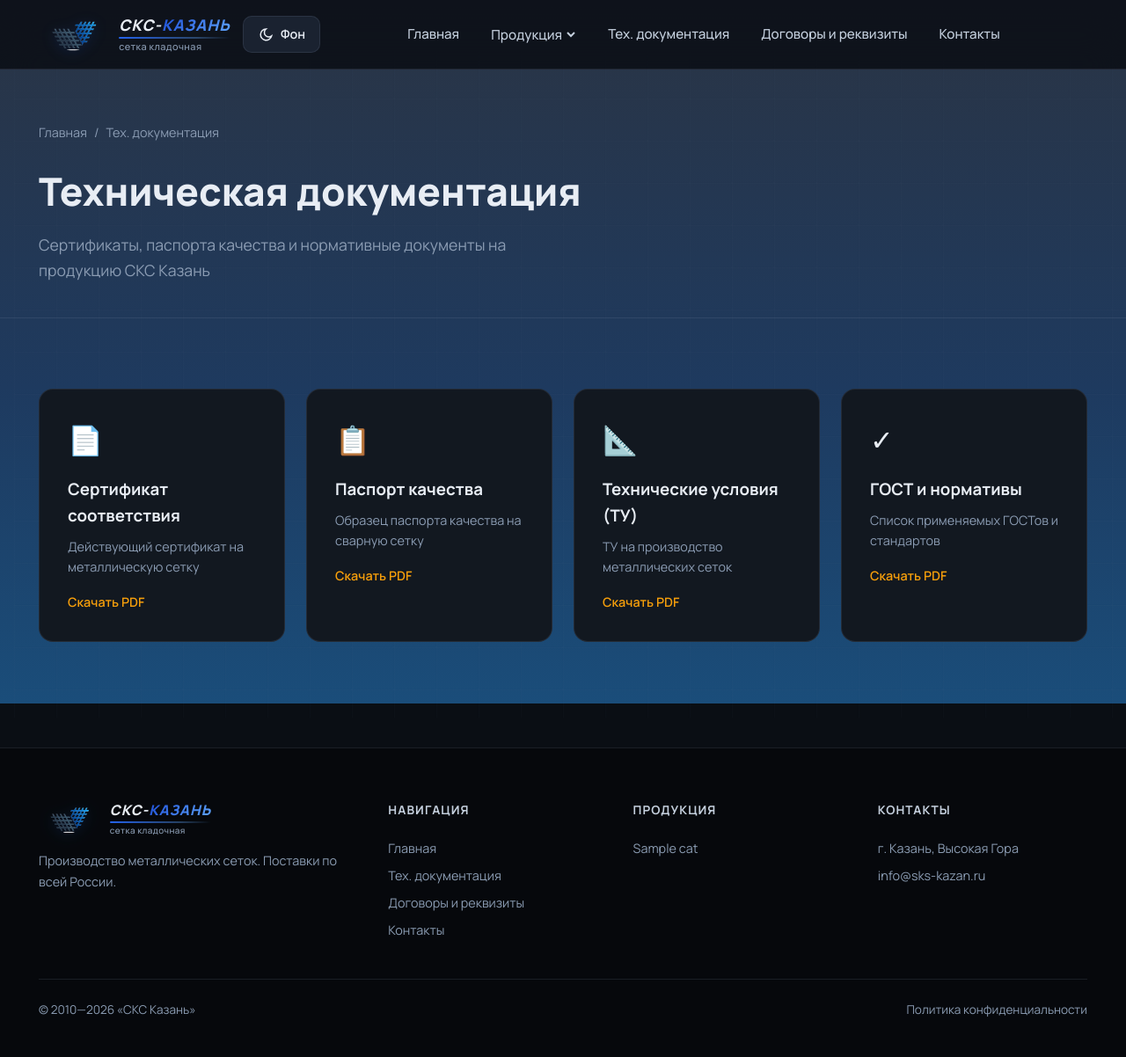
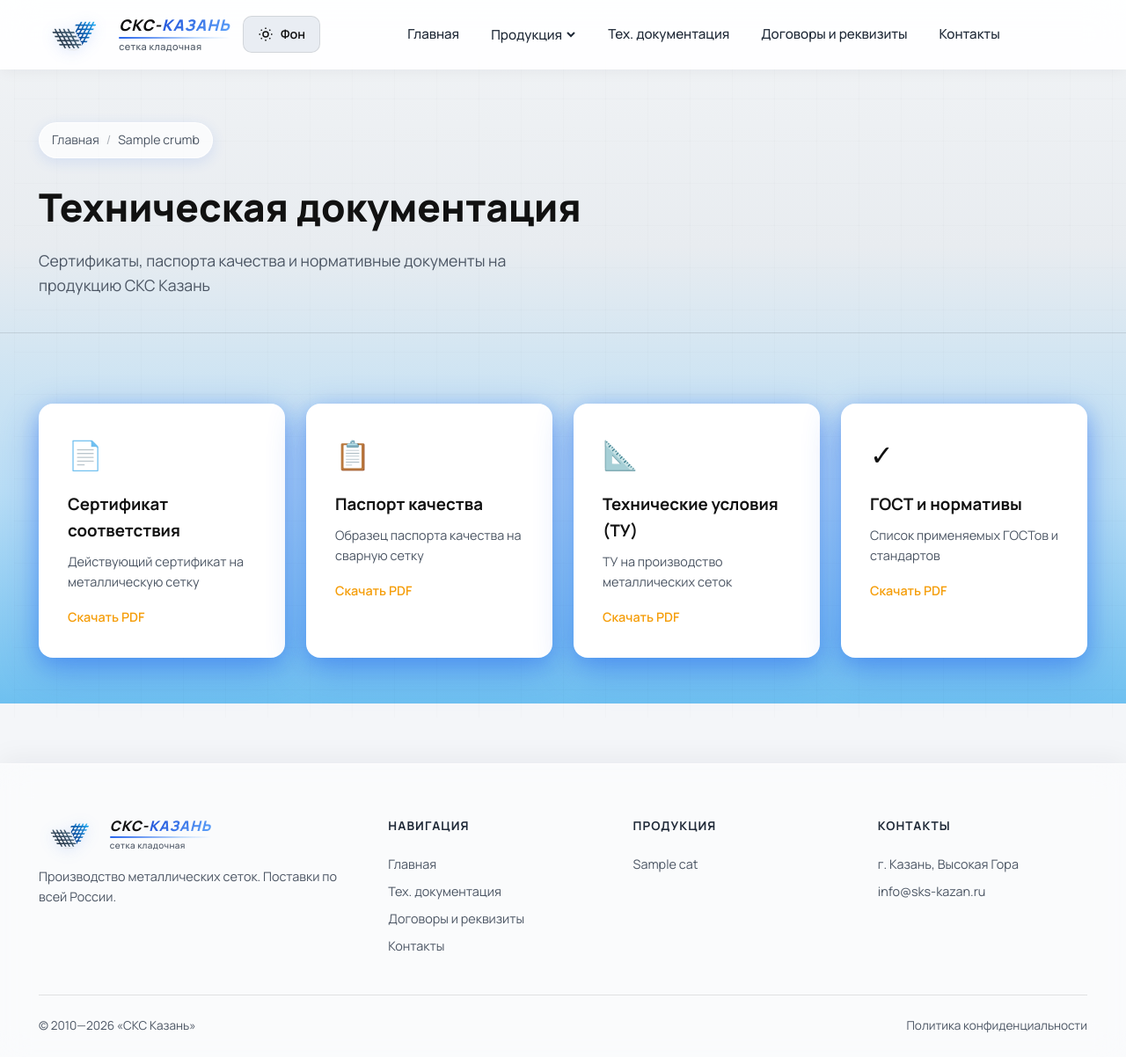
Before and after one commit to Hopih/site_sks_kazan, a Django app: template templates/catalog/docs.html in a window 1280 px wide. Shown: the whole page at 88% size. Before the commit the page ends 1156 px from the top, so only its background shows below. Run offline with Django 3.2, Linux system fonts and the light colour scheme; the template is opened without the code that fills it: most values are stand-ins (such as "Sample title", 1, 10 or a date in 2020).

Commit message:
change 3

```diff
--- a/sks/settings.py
+++ b/sks/settings.py
@@ -25,7 +25,7 @@ SECRET_KEY = 'django-insecure-jx#c)$9k2mp47c29cn52zbukcl&@37cd1phork0@b1$y$y@cvh
 # SECURITY WARNING: don't run with debug turned on in production!
 DEBUG = True
 
-ALLOWED_HOSTS = []
+ALLOWED_HOSTS = ['*'] if DEBUG else []
 
 
 # Application definition
--- a/sks/urls.py
+++ b/sks/urls.py
@@ -16,8 +16,12 @@ Including another URLconf
 """
 from django.contrib import admin
 from django.urls import include, path
+from django.views.generic import RedirectView
 
 urlpatterns = [
     path('admin/', admin.site.urls),
+    path('favicon.ico', RedirectView.as_view(url='/static/img/favicon.svg', permanent=False)),
     path('', include('catalog.urls')),
 ]
+
+handler404 = 'catalog.views.page_not_found'
--- a/static/css/main.css
+++ b/static/css/main.css
@@ -41,7 +41,9 @@ html.theme-light {
     --mesh-grid: rgba(0, 0, 0, 0.05);
     --shadow: 0 20px 60px rgba(0, 0, 0, 0.08);
     --page-gradient: linear-gradient(180deg, #f2f4f6 0%, #e8ecf0 35%, #b8ddf5 70%, #6ec0f0 100%);
-
+    --card-shadow: 0 14px 42px rgba(37, 99, 235, 0.44), 0 6px 20px rgba(59, 130, 246, 0.34);
+    --card-shadow-hover: 0 24px 64px rgba(37, 99, 235, 0.58), 0 10px 32px rgba(59, 130, 246, 0.46);
+    --surface-shadow: 0 2px 14px rgba(15, 23, 42, 0.06);
 }
 
 *, *::before, *::after { box-sizing: border-box; margin: 0; padding: 0; }
@@ -795,10 +823,36 @@ html.theme-light .theme-toggle .icon-moon { display: none; }
 
 .breadcrumbs {
     display: flex;
-    gap: 8px;
+    flex-wrap: wrap;
+    align-items: center;
+    gap: 6px 8px;
     margin-bottom: 20px;
-    font-size: 0.9rem;
+    font-size: 0.88rem;
     color: var(--text-muted);
+}
+
+.breadcrumbs-sep {
+    opacity: 0.45;
+    user-select: none;
+}
+
+.breadcrumbs-current {
+    color: var(--text);
+    font-weight: 600;
+}
+
+html.theme-light .breadcrumbs {
+    padding: 8px 14px;
+    border-radius: 999px;
+    background: rgba(255, 255, 255, 0.72);
+    border: 1px solid rgba(255, 255, 255, 0.9);
+    box-shadow: 0 4px 16px rgba(37, 99, 235, 0.12);
+    width: fit-content;
+    max-width: 100%;
+}
+
+html.theme-light .breadcrumbs-current {
+    color: #1d4ed8;
 }
 
 .breadcrumbs a:hover { color: var(--accent); }
@@ -859,8 +913,83 @@ html.theme-light .theme-toggle .icon-moon { display: none; }
 .empty-note { color: var(--text-muted); grid-column: 1 / -1; text-align: center; padding: 40px; }
 
 /* Footer */
-html.theme-light .mesh-viewer::before {
-    box-shadow: inset 0 0 24px rgba(0, 0, 0, 0.06);
+/* Light theme — surfaces */
+html.theme-light .mesh-overlay { opacity: 0.35; }
+
+html.theme-light .site-header {
+    box-shadow: 0 2px 16px rgba(15, 23, 42, 0.05);
+    border-bottom-color: rgba(255, 255, 255, 0.6);
+}
+
+html.theme-light .site-header.scrolled {
+    box-shadow: 0 4px 28px rgba(15, 23, 42, 0.09), 0 1px 4px rgba(15, 23, 42, 0.04);
+}
+
+html.theme-light .product-card,
+html.theme-light .promo-card,
+html.theme-light .stat-card,
+html.theme-light .feature-card,
+html.theme-light .doc-card,
+html.theme-light .info-card {
+    background: var(--bg-card);
+    border-color: rgba(255, 255, 255, 0.85);
+    box-shadow: var(--card-shadow);
+}
+
+html.theme-light .category-chip {
+    background: var(--bg-card);
+    border-color: rgba(255, 255, 255, 0.85);
+    box-shadow: none;
+}
+
+html.theme-light .product-card:hover {
+    transform: translateY(-8px);
+    border-color: rgba(147, 197, 253, 0.6);
+    box-shadow: var(--card-shadow-hover);
+}
+
+html.theme-light .promo-card:hover,
+html.theme-light .stat-card:hover,
+html.theme-light .feature-card:hover,
+html.theme-light .doc-card:hover,
+html.theme-light .info-card:hover {
+    border-color: rgba(147, 197, 253, 0.6);
+    box-shadow: var(--card-shadow-hover);
+}
+
+html.theme-light .category-chip:hover {
+    border-color: var(--accent);
+    box-shadow: none;
+}
+
+html.theme-light .hero-badge {
+    background: rgba(255, 255, 255, 0.9);
+    border-color: rgba(96, 165, 250, 0.25);
+    box-shadow: var(--surface-shadow);
+}
+
+html.theme-light .btn-outline {
+    background: rgba(255, 255, 255, 0.75);
+    box-shadow: var(--surface-shadow);
+}
+
+html.theme-light .btn-outline:hover {
+    background: rgba(255, 255, 255, 0.95);
+    box-shadow: var(--card-shadow);
+    border-color: rgba(96, 165, 250, 0.45);
+}
+
+html.theme-light .nav-link:hover,
+html.theme-light .nav-link.active {
+    background: rgba(255, 255, 255, 0.85);
+    box-shadow: inset 0 0 0 1px rgba(96, 165, 250, 0.12), var(--surface-shadow);
+}
+
+html.theme-light .site-footer {
+    background: rgba(255, 255, 255, 0.5);
+    backdrop-filter: blur(16px);
+    box-shadow: 0 -6px 28px rgba(15, 23, 42, 0.05);
+    border-top-color: rgba(255, 255, 255, 0.6);
 }
 
 html.theme-light .product-category {
--- a/static/js/main.js
+++ b/static/js/main.js
@@ -4,6 +4,7 @@ document.addEventListener('DOMContentLoaded', () => {
     initHeroSlider();
     initReveal();
     initCounters();
+    initBackToTop();
 });
 
 function initHeader() {
@@ -121,3 +122,19 @@ function animateCounter(el) {
 
     requestAnimationFrame(update);
 }
+
+function initBackToTop() {
+    const btn = document.getElementById('backToTop');
+    if (!btn) return;
+
+    const toggle = () => {
+        btn.classList.toggle('is-visible', window.scrollY > 400);
+    };
+
+    window.addEventListener('scroll', toggle, { passive: true });
+    toggle();
+
+    btn.addEventListener('click', () => {
+        window.scrollTo({ top: 0, behavior: 'smooth' });
+    });
+}
--- a/templates/base.html
+++ b/templates/base.html
@@ -6,13 +6,15 @@
     <meta name="viewport" content="width=device-width, initial-scale=1.0">
     <title>{% block title %}СКС Казань{% endblock %} — Завод металлических сеток</title>
     <meta name="description" content="{% block meta_description %}СКС Казань — производство и продажа металлических строительных сеток в Казани, район Высокая Гора{% endblock %}">
+    <meta name="theme-color" content="#6ec0f0">
+    <link rel="icon" href="{% static 'img/favicon.svg' %}" type="image/svg+xml">
     <link rel="preconnect" href="https://fonts.googleapis.com">
     <link rel="preconnect" href="https://fonts.gstatic.com" crossorigin>
     <link href="https://fonts.googleapis.com/css2?family=Manrope:wght@400;500;600;700;800&display=swap" rel="stylesheet">
     <link rel="stylesheet" href="{% static 'css/main.css' %}">
     <script>
         (function () {
-            if (localStorage.getItem('theme') === 'light') {
+            if (localStorage.getItem('theme') !== 'dark') {
                 document.documentElement.classList.add('theme-light');
             }
         })();
@@ -120,6 +122,12 @@
         </div>
     </footer>
 
+    <button class="back-to-top" id="backToTop" type="button" aria-label="Наверх">
+        <svg viewBox="0 0 24 24" fill="none" aria-hidden="true">
+            <path d="M12 19V5M12 5l-6 6M12 5l6 6" stroke="currentColor" stroke-width="2" stroke-linecap="round" stroke-linejoin="round"/>
+        </svg>
+    </button>
+
     <script src="{% static 'js/main.js' %}"></script>
     {% block extra_js %}{% endblock %}
 </body>
--- a/templates/catalog/category.html
+++ b/templates/catalog/category.html
@@ -6,10 +6,8 @@
 {% block content %}
 <section class="page-hero">
     <div class="container">
-        <nav class="breadcrumbs reveal">
-            <a href="{% url 'catalog:home' %}">Главная</a>
-            <span>/</span>
-            <span>{{ category.name }}</span>
+        <nav class="breadcrumbs reveal" aria-label="Навигация">
+            {% include "includes/breadcrumbs.html" %}
         </nav>
         <h1 class="reveal">{{ category.name }}</h1>
         <p class="page-lead reveal delay-1">{{ category.description }}</p>
--- a/templates/catalog/contacts.html
+++ b/templates/catalog/contacts.html
@@ -5,7 +5,9 @@
 {% block content %}
 <section class="page-hero">
     <div class="container">
-        <nav class="breadcrumbs reveal"><a href="{% url 'catalog:home' %}">Главная</a><span>/</span><span>Контакты</span></nav>
+        <nav class="breadcrumbs reveal" aria-label="Навигация">
+            {% include "includes/breadcrumbs.html" %}
+        </nav>
         <h1 class="reveal">Контакты</h1>
     </div>
 </section>
--- a/templates/catalog/contracts.html
+++ b/templates/catalog/contracts.html
@@ -5,7 +5,9 @@
 {% block content %}
 <section class="page-hero">
     <div class="container">
-        <nav class="breadcrumbs reveal"><a href="{% url 'catalog:home' %}">Главная</a><span>/</span><span>Договоры и реквизиты</span></nav>
+        <nav class="breadcrumbs reveal" aria-label="Навигация">
+            {% include "includes/breadcrumbs.html" %}
+        </nav>
         <h1 class="reveal">Договоры и реквизиты</h1>
     </div>
 </section>
--- a/templates/catalog/docs.html
+++ b/templates/catalog/docs.html
@@ -5,7 +5,9 @@
 {% block content %}
 <section class="page-hero">
     <div class="container">
-        <nav class="breadcrumbs reveal"><a href="{% url 'catalog:home' %}">Главная</a><span>/</span><span>Тех. документация</span></nav>
+        <nav class="breadcrumbs reveal" aria-label="Навигация">
+            {% include "includes/breadcrumbs.html" %}
+        </nav>
         <h1 class="reveal">Техническая документация</h1>
         <p class="page-lead reveal delay-1">Сертификаты, паспорта качества и нормативные документы на продукцию СКС Казань</p>
     </div>
--- /dev/null
+++ b/templates/includes/breadcrumbs.html
@@ -0,0 +1,9 @@
+<a href="{% url 'catalog:home' %}">Главная</a>
+{% for crumb in breadcrumbs %}
+<span class="breadcrumbs-sep" aria-hidden="true">/</span>
+{% if crumb.url %}
+<a href="{{ crumb.url }}">{{ crumb.label }}</a>
+{% else %}
+<span class="breadcrumbs-current">{{ crumb.label }}</span>
+{% endif %}
+{% endfor %}
```
Also changed, not shown: other parts of static/css/main.css (+71 -0 lines), catalog/views.py (+20 -3 lines), static/js/mesh-viewer.js (+9 -0 lines), templates/404.html (added, +18 -0 lines), templates/catalog/product.html (+2 -6 lines), static/img/favicon.svg (added).
